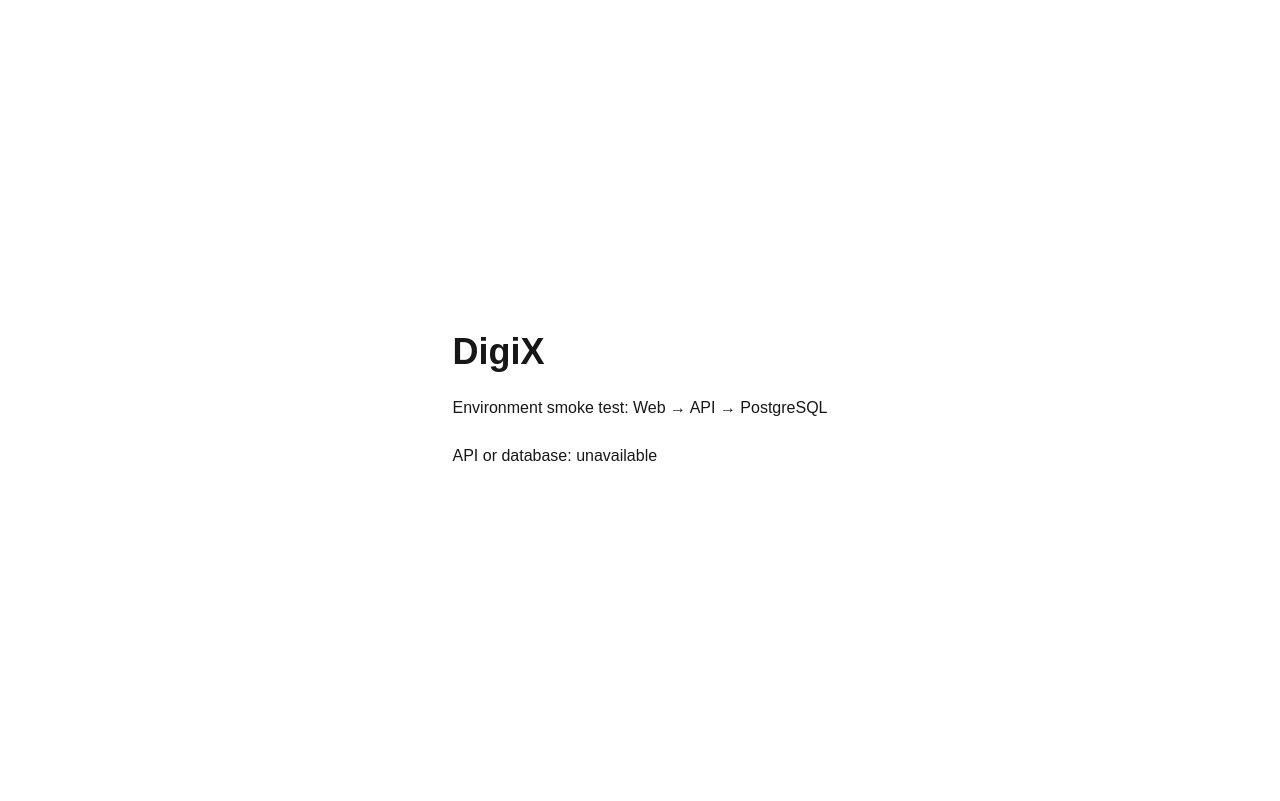
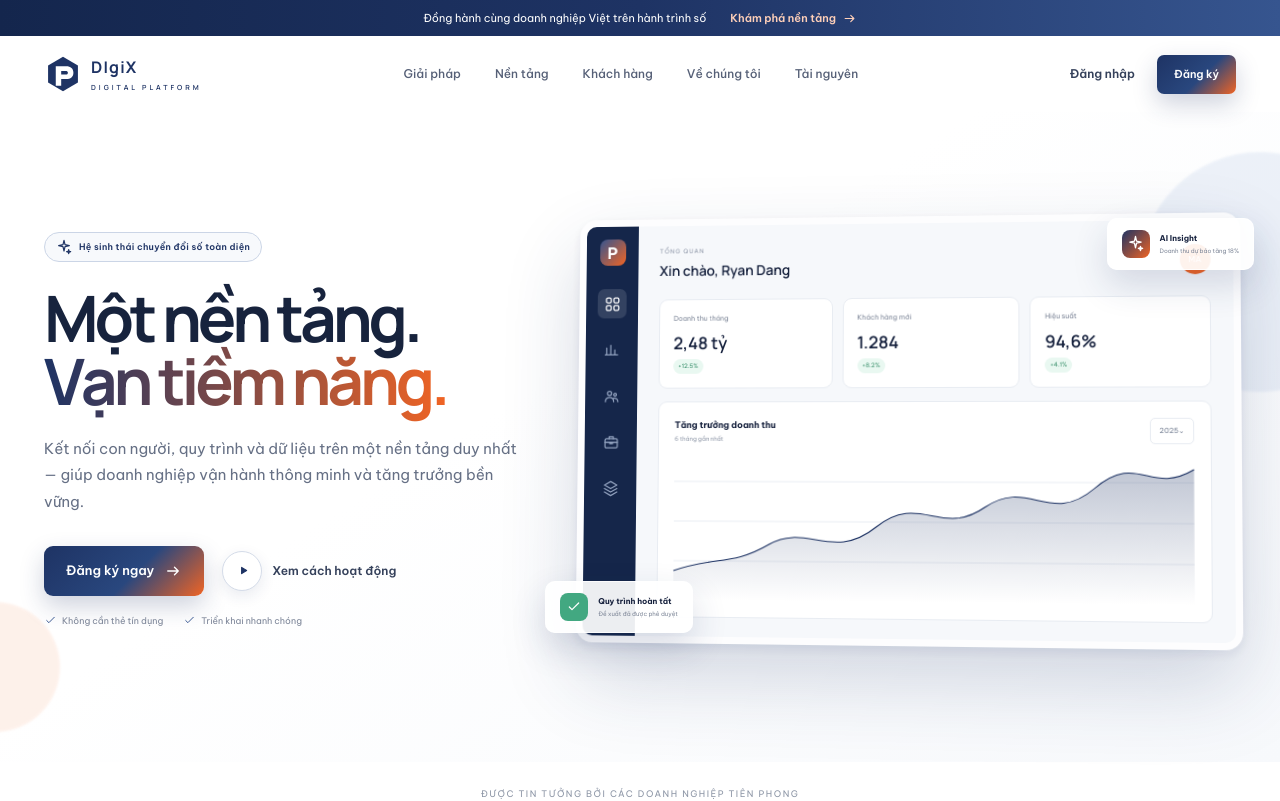
Before and after one commit to open-digix/open-digix, a Next.js app in the folder apps/web/: page / in a window 1280 px wide. Shown: the top 801 px of the page. Built offline with nearby package versions, Linux system fonts and the light colour scheme; no server answers.

Commit message:
feat(web): add Figma-inspired home page

```diff
--- a/apps/web/app/page.tsx
+++ b/apps/web/app/page.tsx
@@ -1,42 +1,9 @@
-import { connection } from "next/server";
-import { Suspense } from "react";
+import HomeExperience from "./components/HomeExperience";
 
-type Health = { status: string; database: string };
-
-async function getHealth(): Promise<Health | null> {
-  try {
-    const response = await fetch(
-      `${process.env.API_INTERNAL_URL ?? "http://localhost:3001"}/health`,
-      { cache: "no-store" },
-    );
-    if (!response.ok) return null;
-    return (await response.json()) as Health;
-  } catch {
-    return null;
-  }
-}
-
-async function HealthStatus() {
-  await connection();
-  const health = await getHealth();
-
+export default function HomePage() {
   return (
-    <p role="status">
-      {health?.status === "ok" && health.database === "ok"
-        ? "API and database: connected"
-        : "API or database: unavailable"}
-    </p>
+    <div className="figma-home">
+      <HomeExperience />
+    </div>
   );
 }
-
-export default function Home() {
-  return (
-    <main className="mx-auto flex min-h-screen max-w-2xl flex-col justify-center gap-6 p-8">
-      <h1 className="text-4xl font-semibold">DigiX</h1>
-      <p>Environment smoke test: Web → API → PostgreSQL</p>
-      <Suspense fallback={<p role="status">Checking API and database…</p>}>
-        <HealthStatus />
-      </Suspense>
-    </main>
-  );
-}
```
